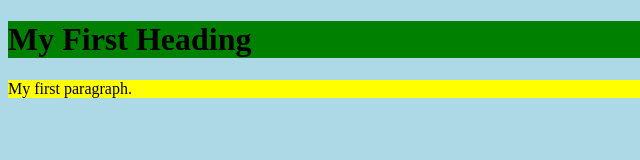
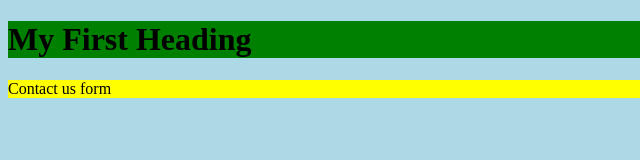
Before and after one commit to romeoantony53/furniture_website, a plain HTML site: page contactus.html in a window 1280 px wide. Shown: the full height of the page, 0-640 px from the left. Drawn offline with Linux system fonts and the light colour scheme.

Commit message:
contact us form

```diff
--- a/contactus.html
+++ b/contactus.html
@@ -9,7 +9,7 @@
 <body>
 
 <h1>My First Heading</h1>
-<p>My first paragraph.</p>
+<p>Contact us form</p>
 
 </body>
 </html>
```
